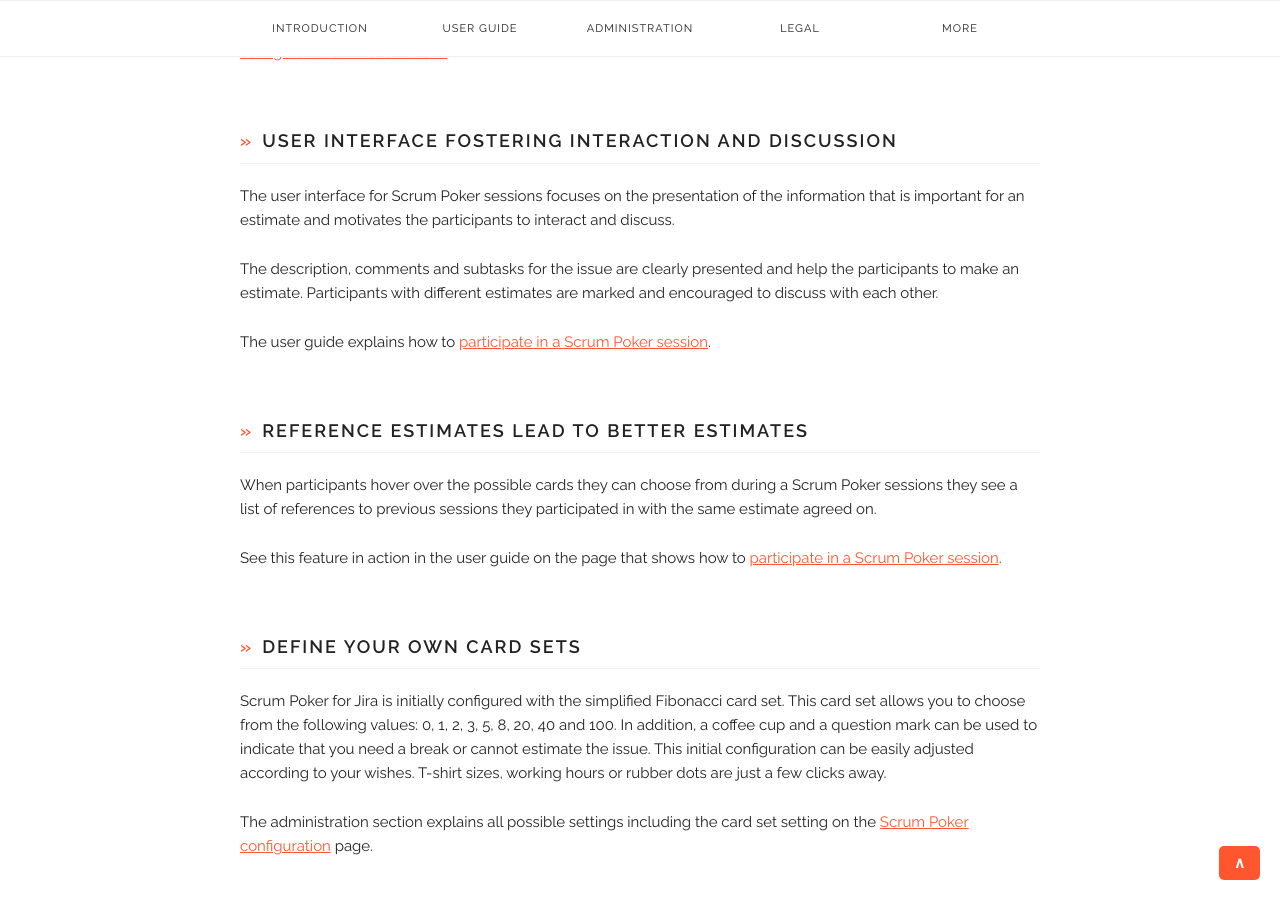
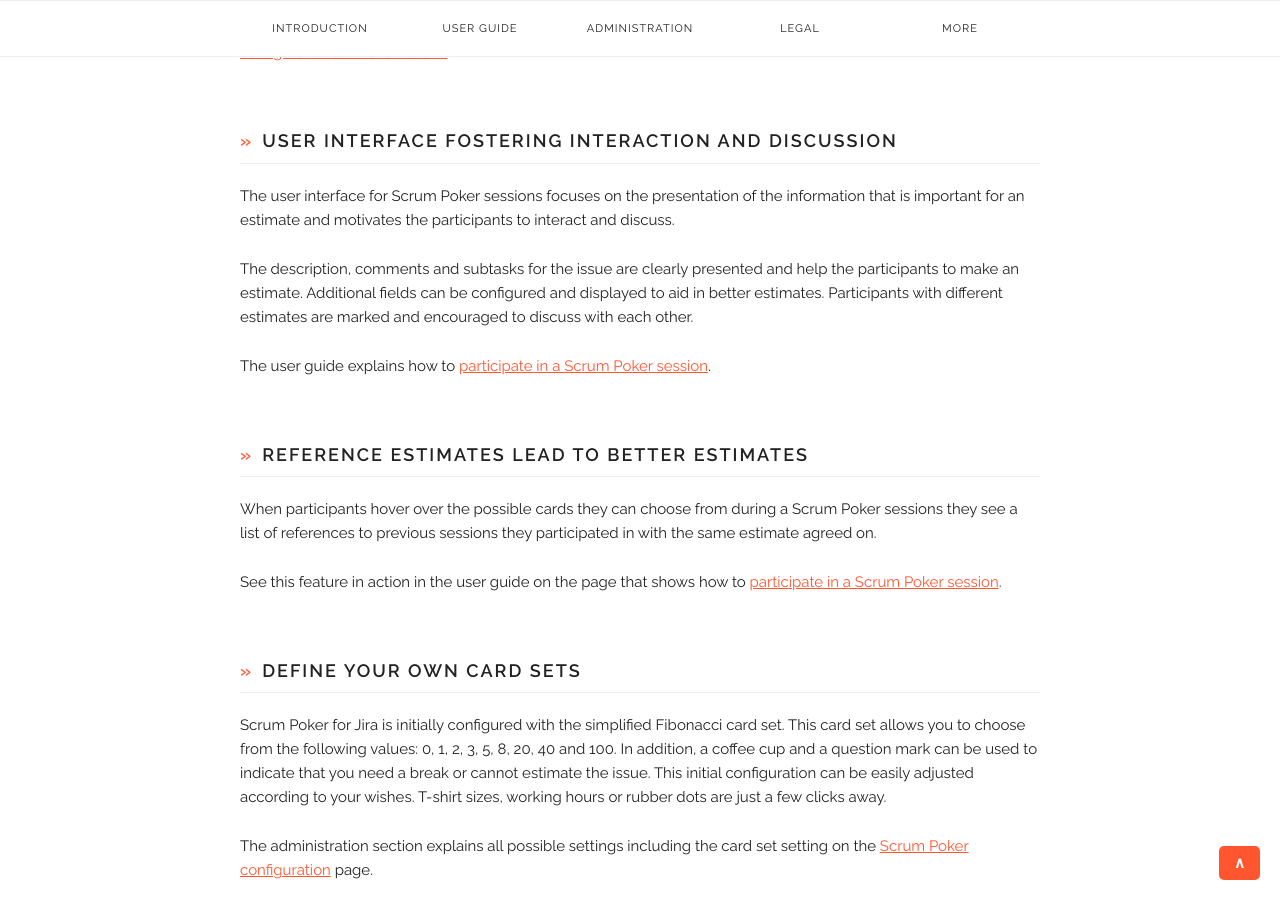
Before and after one commit to codescape/jira-scrum-poker, a Jekyll site: the page built from docs/features.md, in a window 1280 px wide and 900 px high, scrolled down 1585 px. Built offline with Jekyll 4.4.1, drawn with Linux system fonts in a browser that asks for light colours; nearby versions of some CDN libraries.

Commit message:
docs: include additional fields in feature overview (#128)
Closes #128

```diff
--- a/docs/features.md
+++ b/docs/features.md
@@ -37,6 +37,7 @@
 The user interface for Scrum Poker sessions focuses on the presentation of the information that is important for an estimate and motivates the participants to interact and discuss.
 
 The description, comments and subtasks for the issue are clearly presented and help the participants to make an estimate.
+Additional fields can be configured and displayed to aid in better estimates.
 Participants with different estimates are marked and encouraged to discuss with each other.
 
 The user guide explains how to [participate in a Scrum Poker session](/participate-in-scrum-poker-session).
```
Also changed, not shown: docs/changelog.md.
